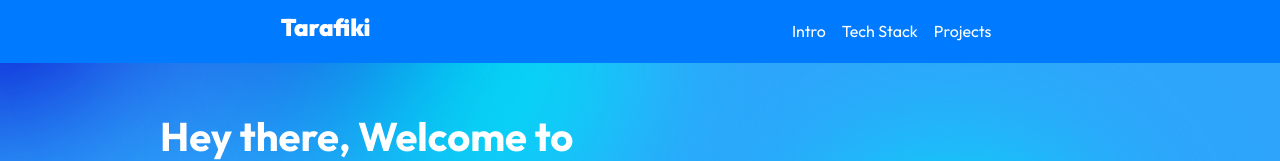
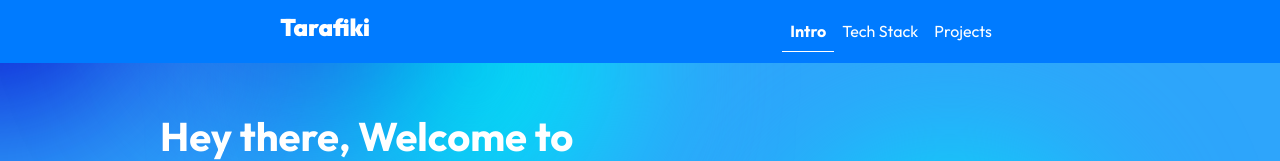
Before and after one commit to Calmcat1/portfolio-page-v2, a React (Create React App) app: page / in a window 1280 px wide. In both pictures the pointer is over the link "Intro". Shown: the top 161 px of the page. Built offline with nearby package versions, Linux system fonts and the light colour scheme.

Commit message:
modified:   src/components/Navigation_bar/Navigation_bar.css modified:   src/components/Navigation_bar/Navigation_bar.jsx

```diff
--- a/src/components/Navigation_bar/Navigation_bar.css
+++ b/src/components/Navigation_bar/Navigation_bar.css
@@ -1,5 +1,15 @@
+
+
+
 .navbar .container{
   justify-content: space-around !important;
+}
+
+
+
+.nav-link:hover{
+  border-bottom: 1px white solid;
+  font-weight: 700;
 }
 
 
--- a/src/components/Navigation_bar/Navigation_bar.jsx
+++ b/src/components/Navigation_bar/Navigation_bar.jsx
@@ -1,5 +1,6 @@
 import React from 'react'
 import './Navigation_bar.css'
+
 
 const Navigation_bar = () => {
   return (
```
